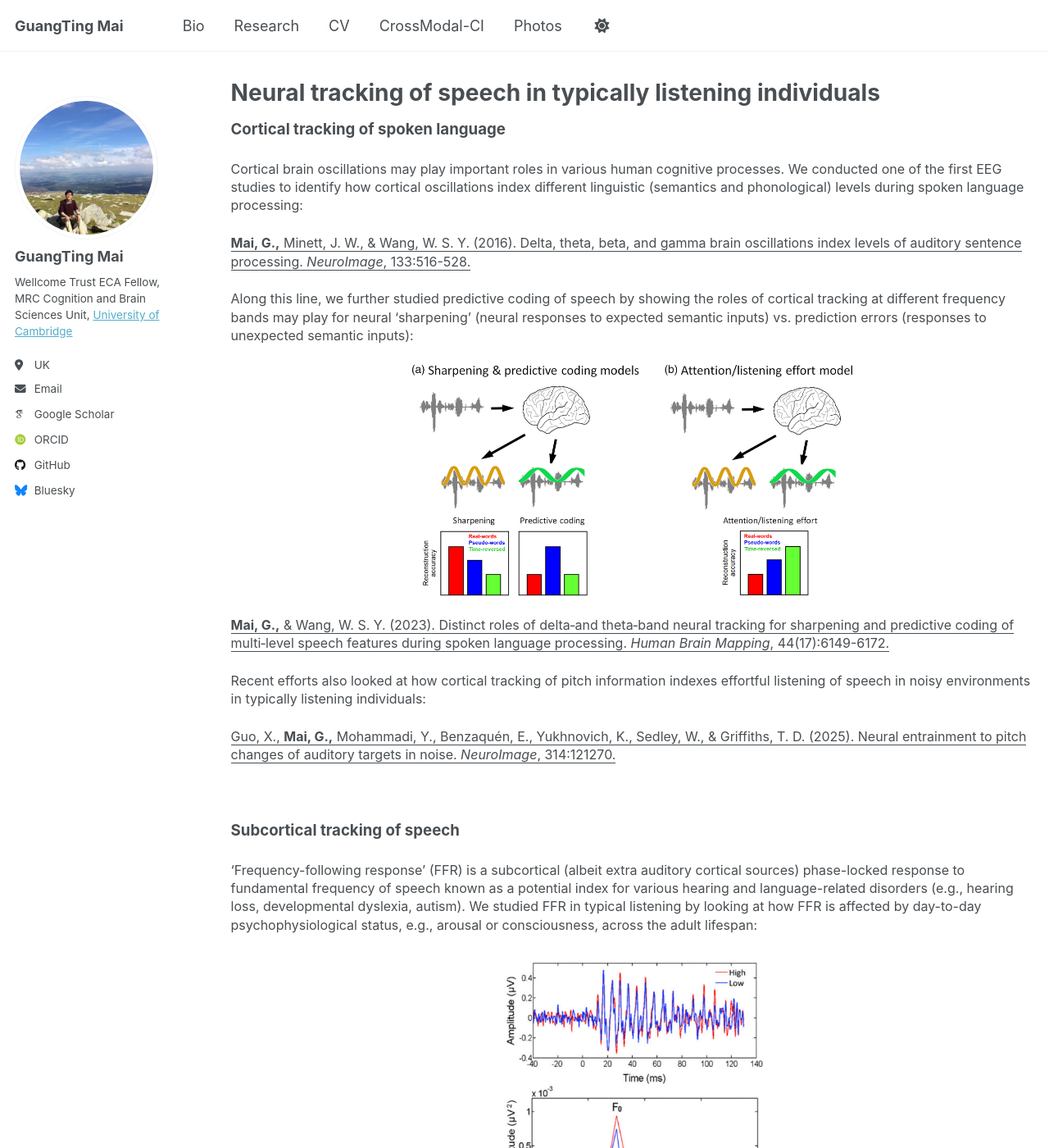
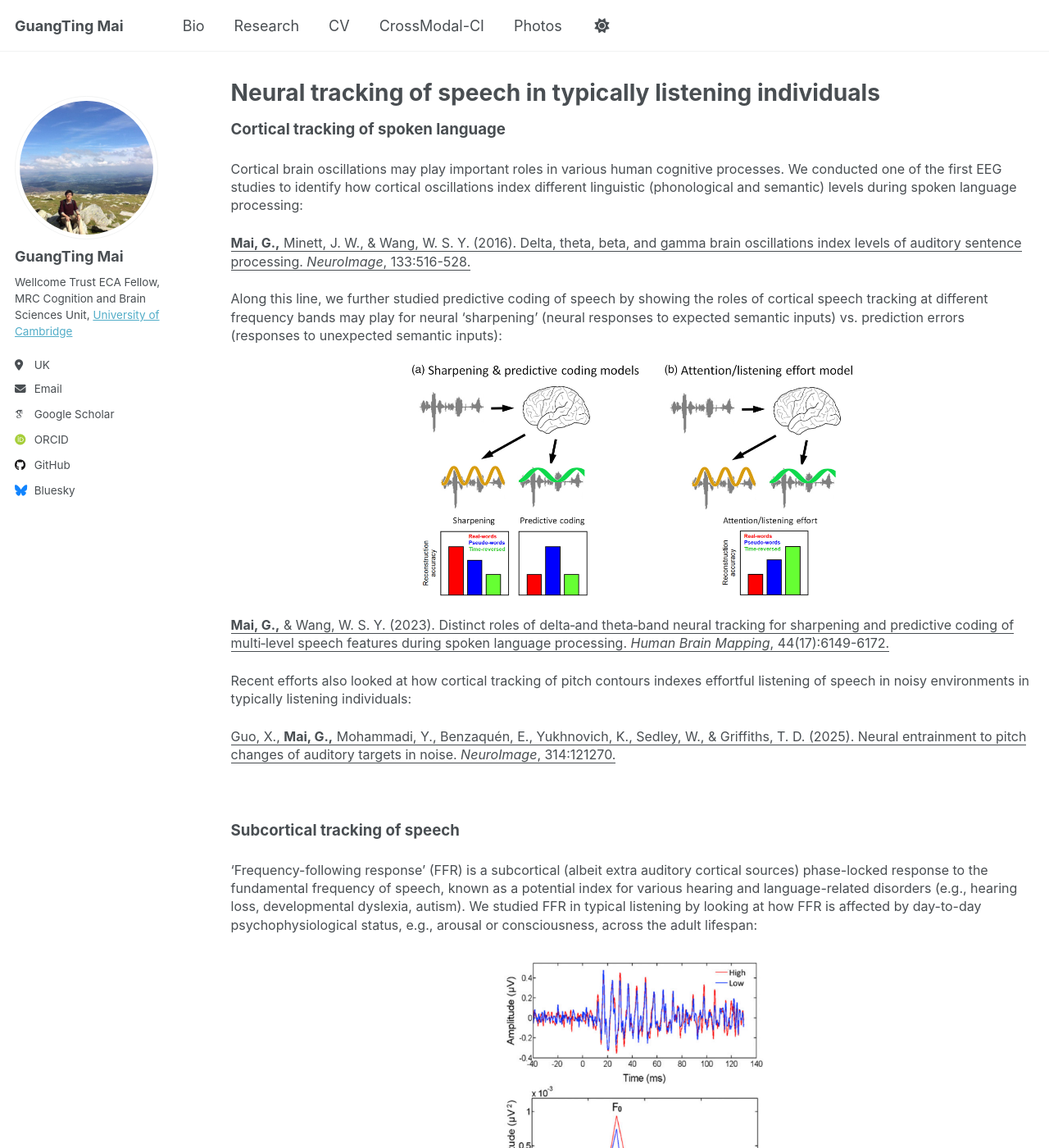
Before and after one commit to guangtingmai/guangtingmai.github.io, a Jekyll site: the page built from _pages/neuraltrack-typical.html, in a window 1280 px wide and 1400 px high. Shown: the whole window at 82% size. Built offline with Jekyll 4.4.1, drawn with Linux system fonts in a browser that asks for light colours; some web fonts are replaced.

Commit message:
Update neuraltrack-typical.html

```diff
--- a/_pages/neuraltrack-typical.html
+++ b/_pages/neuraltrack-typical.html
@@ -7,22 +7,22 @@ author_profile: true
 <p><span style="font-size: 14pt;line-height: 1.4;display: block;margin-bottom: 0.1vh"><strong>Cortical tracking of spoken language</strong></span></p>
 <p><span style="font-size: 12pt;line-height: 1.4;display: block;margin-bottom: 0.1vh">Cortical brain oscillations may play important roles in
   various human cognitive processes. We conducted one of the first EEG studies to identify how cortical oscillations index different linguistic
-  (semantics and phonological) levels during spoken language processing:</span></p>
+  (phonological and semantic) levels during spoken language processing:</span></p>
 <p><span style="font-size: 12pt;line-height: 1.4;display: block;margin-bottom: 0.1vh"><a href="https://www.sciencedirect.com/science/article/abs/pii/S1053811916001737" style="color:inherit; text-decoration:none;"><u><strong>Mai, G.,</strong> Minett, J. W., & Wang, W. S. Y. (2016). Delta, theta, beta, and gamma brain oscillations index levels of auditory sentence processing. <i>NeuroImage</i>, 133:516-528.</u></a></span></p>
 <p><span style="font-size: 12pt;line-height: 1.4;display: block;margin-bottom: 0.1vh">Along this line, we further studied predictive coding of
-  speech by showing the roles of cortical tracking at different frequency bands may play for neural ‘sharpening’ (neural responses to expected
+  speech by showing the roles of cortical speech tracking at different frequency bands may play for neural ‘sharpening’ (neural responses to expected
   semantic inputs) vs. prediction errors (responses to unexpected semantic inputs):</span></p>
 <p align="center">
   <img src="https://guangtingmai.github.io/images/hbm.jpg" width="55%">
 </p>
 <p><span style="font-size: 12pt;line-height: 1.4;display: block;margin-bottom: 0.1vh"><a href="https://onlinelibrary.wiley.com/doi/10.1002/hbm.26503" style="color:inherit; text-decoration:none;"><u><strong>Mai, G.,</strong> & Wang, W. S. Y. (2023). Distinct roles of delta‐and theta‐band neural tracking for sharpening and predictive coding of multi‐level speech features during spoken language processing. <i>Human Brain Mapping</i>, 44(17):6149-6172.</u></a></span></p>
 <p><span style="font-size: 12pt;line-height: 1.4;display: block;margin-bottom: 0.1vh">Recent efforts also looked at how cortical tracking of
-  pitch information indexes effortful listening of speech in noisy environments in typically listening individuals:</span></p>
+  pitch contours indexes effortful listening of speech in noisy environments in typically listening individuals:</span></p>
 <p><span style="font-size: 12pt;line-height: 1.4;display: block;margin-bottom: 0.1vh"><a href="https://www.sciencedirect.com/science/article/pii/S1053811925002733" style="color:inherit; text-decoration:none;"><u>Guo, X., <strong>Mai, G.,</strong> Mohammadi, Y., Benzaquén, E., Yukhnovich, K., Sedley, W., & Griffiths, T. D. (2025). Neural entrainment to pitch changes of auditory targets in noise. <i>NeuroImage</i>, 314:121270.</u></a></span></p>
 <br>
 <p><span style="font-size: 14pt;line-height: 1.4;display: block;margin-bottom: 0.1vh"><strong>Subcortical tracking of speech</strong></span></p>
 <p><span style="font-size: 12pt;line-height: 1.4;display: block;margin-bottom: 0.1vh">‘Frequency-following response’ (FFR) is a subcortical
-  (albeit extra auditory cortical sources) phase-locked response to fundamental frequency of speech known as a potential index for various hearing
+  (albeit extra auditory cortical sources) phase-locked response to the fundamental frequency of speech, known as a potential index for various hearing
   and language-related disorders (e.g., hearing loss, developmental dyslexia, autism). We studied FFR in typical listening by looking at how FFR
   is affected by day-to-day psychophysiological status, e.g., arousal or consciousness, across the adult lifespan:</span></p>
 <p align="center">
```
